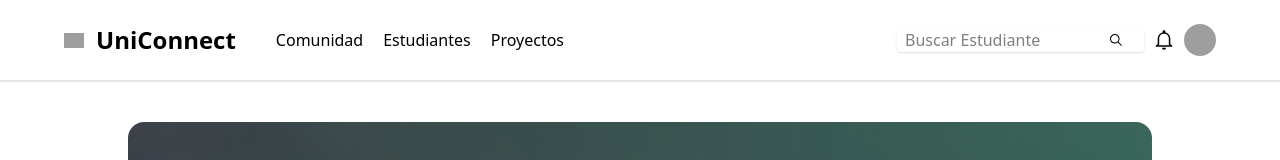
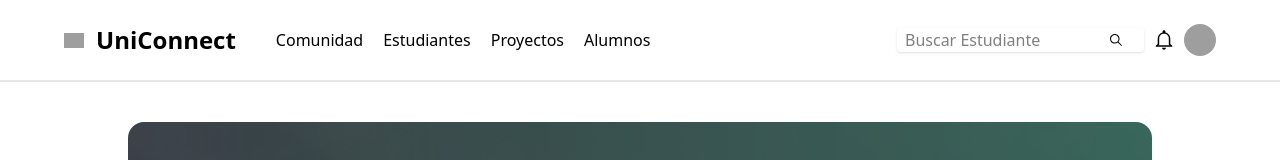
Before and after one commit to ChrisPY-31/PorfilesStudentsFront-End, a React (Vite) app: page / in a window 1280 px wide. Shown: the top 160 px of the page. Built offline with nearby package versions, Linux system fonts and the light colour scheme; grey boxes are pictures that could not be loaded.

Commit message:
Nuevo linki de alumnos

```diff
--- a/src/Components/Navigate.jsx
+++ b/src/Components/Navigate.jsx
@@ -27,6 +27,8 @@ const Navigate = () => {
                 <li><Link to={"/Comunity"}>Comunidad</Link></li>
                 <li><Link to={"/Students"}>Estudiantes</Link></li>
                 <li><Link to={"/Projects"}>Proyectos</Link></li>
+                <li><Link to={"/Alumnnos"}>Alumnos</Link></li>
+
               </ul>
             )
               : null
```
